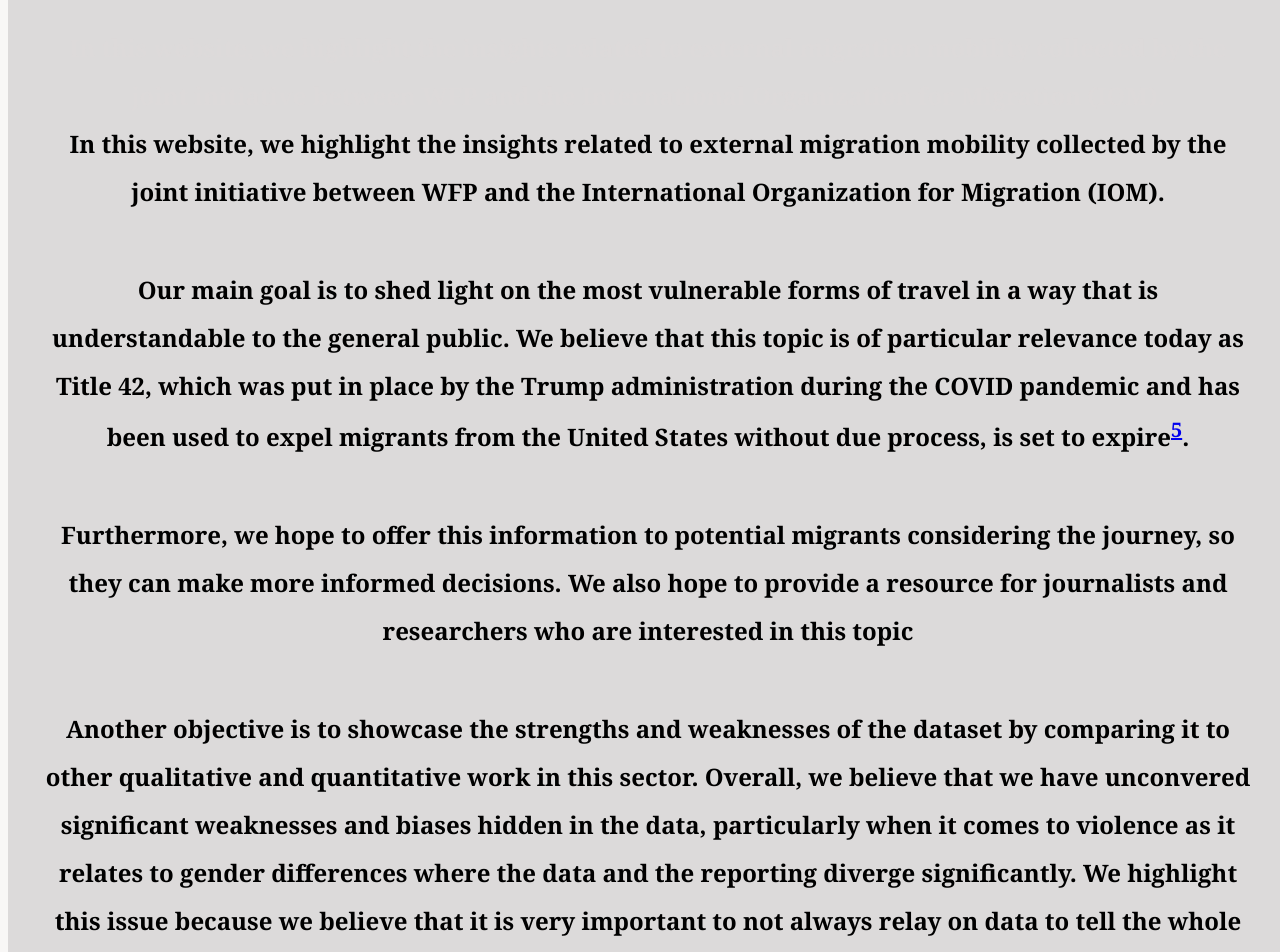
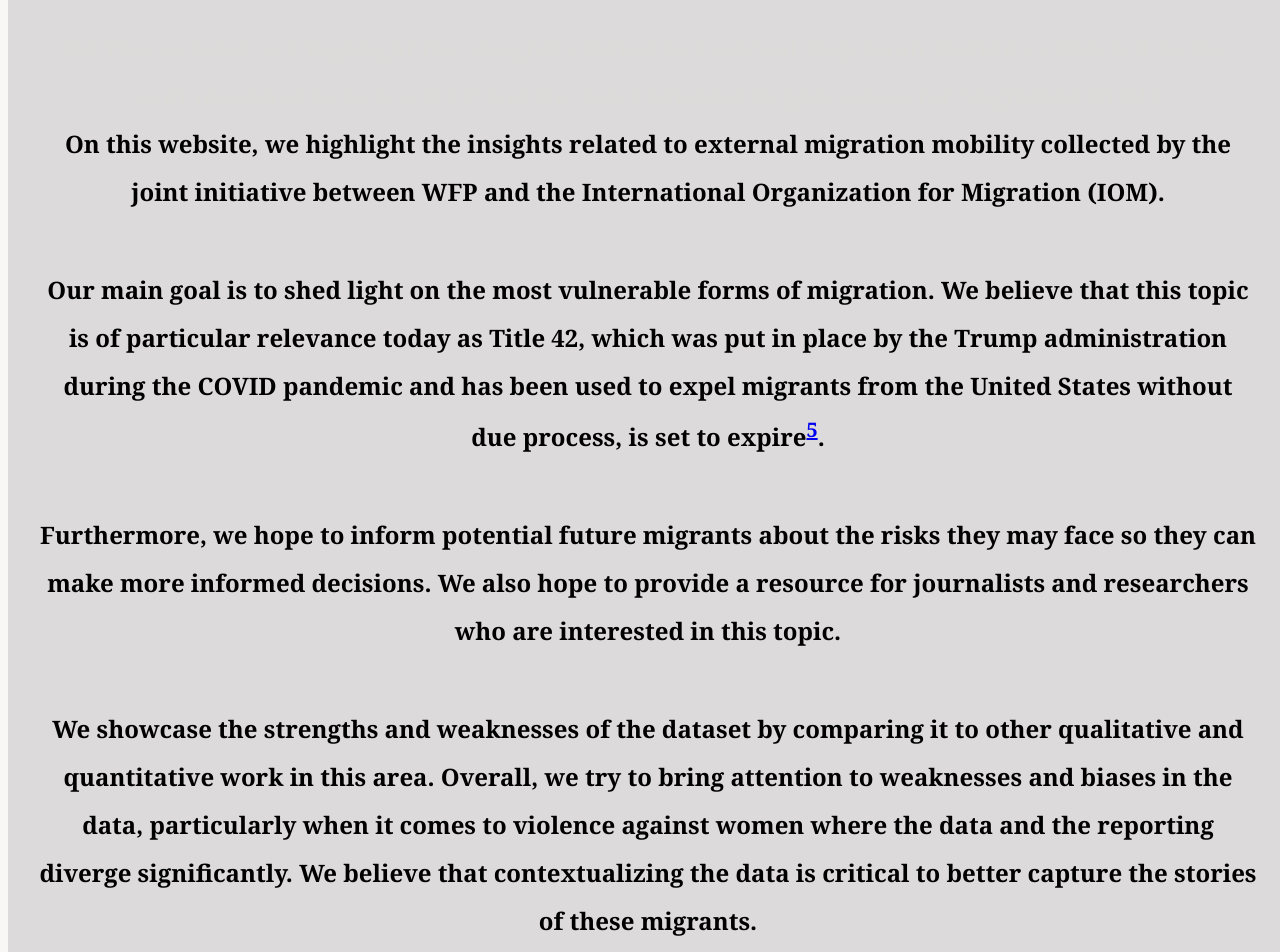
Before and after one commit to abell06/data_viz_migration, a SvelteKit app in the folder todomvc/: page /page9 in a window 1280 px wide. Shown: the part 2380-3332 px from the top of the page. Built offline with nearby package versions, Linux system fonts and the light colour scheme; a web font is replaced by a local one.

Commit message:
Final updates to narrative

```diff
--- a/todomvc/src/components/App_news.svelte
+++ b/todomvc/src/components/App_news.svelte
@@ -108,6 +108,7 @@
             <p use:fit={{min_size: 3, max_size: 30}} style="margin-top: 5px;"> According to the survey, women (20%) were less likely to report suffering from violence than men (27%).
               However, <strong>this statistic does not align with other studies, which report that 60% of women experience rape and sexual assault during migration</strong> <sup><a href="https://unu.edu/publications/articles/fleeing-to-mexico-for-safety-the-perilous-journey-for-migrant-women.html" target="_blank">2</a></sup>.
               This disparity could arise from the survey's methodology, which collected information from the migrant's family members. Migrants may be hesitant to share their traumatic experiences with their family members due to the stigma surrounding sexual violence.
+              This extra degree of seperation from the migrants could result in some types of violence being underreported.
 
             </p>
           </div>
@@ -123,11 +124,11 @@
 
             </h2>
 
-            <p use:fit={{min_size: 3, max_size: 30}}  style="margin-top: 5px"><strong>Natural hazards are increasingly becoming a motive for migration from central America.</strong><br>
-              In the Fall of 2020, two hurricanes (Eta and Iota) hit impoverished areas of Honduras in rapid succession, striking more than four million people across the nation — nearly half the population — and leveling entire neighborhoods.
-              This was right after a ruinous 5 year drought that drove many rural communities to bankruptcy. <sup><a href="https://www.nbcnews.com/news/latino/central-american-climate-migrants-face-countless-barriers-seeking-refu-rcna525" target="_blank">4</a></sup>
+            <p use:fit={{min_size: 3, max_size: 30}}  style="margin-top: 5px"><strong>Natural hazards are increasingly becoming a motive for migration from Central America.</strong><br>
+              In the Fall of 2020, two hurricanes (Eta and Iota) hit impoverished areas of Honduras in rapid succession, impacting nearly half the population (about 4 millions people) and leveling entire neighborhoods.
+              This was right after a ruinous 5-year drought that drove many rural communities to bankruptcy. <sup><a href="https://www.nbcnews.com/news/latino/central-american-climate-migrants-face-countless-barriers-seeking-refu-rcna525" target="_blank">4</a></sup>
                Many decided to migrate at that exact moment.
-               <strong>The abruptness meant many were underprepared and travelled with their children which slowed them down and made them easier targets for malicious actors</strong> <sup><a href="https://revistas.unal.edu.co/index.php/recs/article/view/95765/83853" target="_blank">1</a></sup>.
+               <strong>The abruptness meant they were underprepared and travelled with their children, making them easier targets for malicious actors</strong> <sup><a href="https://revistas.unal.edu.co/index.php/recs/article/view/95765/83853" target="_blank">1</a></sup>.
             </p>
           </div>
         </div>
@@ -141,8 +142,8 @@
             Migration companion
           </h2>
 
-          <p use:fit={{min_size: 3, max_size: 30}}  style="margin-top: 5px"><strong>Attempting to travel alone has many perils.</strong> It is easy to be targeted by cartels and human smugglers who are looking for desperate lost people.
-             This is why most people opt to either pay a coyote who know the lay of the land or join a migrant caravan
+          <p use:fit={{min_size: 3, max_size: 30}}  style="margin-top: 5px"><strong>Attempting to travel alone has many perils,</strong> particularly as cartels and human smugglers actively target migrants who are travelling alone.
+             Most people therefore opt to join a migrant caravan or pay a coyote who knows the lay of the land
              <sup><a href="https://revistas.unal.edu.co/index.php/recs/article/view/95765/83853" target="_blank">1</a></sup>.
           </p>
         </div>
@@ -160,9 +161,12 @@
         </h2>
 
         <p use:fit={{min_size: 3, max_size: 30}} style="margin-top: 5px">
-          <strong>Migrant caravans have become more popular in recent years because they are perceived as a cheaper and safer option of travel, especially for women and children.</strong><br>
-          The idea is that by traveling in groups with the same objective, the solidarity among the migrants would protect them. The reality was far from this.
-          <strong>Many of the people who joined the caravans were people who would not have migrated through other traditional means such as women with children who are particularly vulnerable during the journey</strong> <sup><a href="https://revistas.unal.edu.co/index.php/recs/article/view/95765/83853" target="_blank">1</a></sup>.
+          <strong>Migrant caravans have become more popular in recent years because they are perceived as a cheaper and safer option of travel, especially for women and children who would not have migrated through other means.</strong> <sup><a href="https://revistas.unal.edu.co/index.php/recs/article/view/95765/83853" target="_blank">1</a></sup>
+          <br>
+
+           By traveling in groups who share a common objective, migrants hope that the they will be better protected from external threats.
+
+
       </p>
 
 
@@ -182,8 +186,8 @@
           <p use:fit={{min_size: 3, max_size: 30}}  style="margin-top: 5px">
             On the ground however the reality is much more complex and hazardous. The caravans are not a compact and tight knit organized group of people as hoped.
             Instead, many of the most vulnearable migrants who move slower, particularly those with children, are left behind.
-            Human traffickers know this and follow the caravan to seize opportunities to target and pick off these most vulnearable migrants.
-            These human traffickers then submit these kidnapped migrants to forced labor or hold them for a ransom.
+            Human traffickers exploit this fact and follow the caravan to target and pick off these most vulnearable migrants.
+            They then submit the kidnapped migrants to forced labor or hold them for ransom.
             <br>
             In addition, sexual assault is pervasive inside the caravans themselves, where there is little police oversight and it is easy for the assaulters to blend back into the crowds
 
@@ -197,8 +201,8 @@
       <div class="container text-sizing" style="background-color:#bbd4bc">
         <div style={parent_style}>
           <p use:fit={{min_size: 3, max_size: 30}}  style="margin-top: 50px;">
-            In this section we allow the user to interact with the data by reviewing the different risk factors and how they relate to each other across different travel conditions. Please select one
-            of the violence type and one of the comparators to view the bar chart. We arrange this data in descending order of risk.
+            In this section we invite you to interact with the data by reviewing the different risk factors and how they relate to each other. Please select one
+            of the violence types and one of the comparators to view the bar chart. We arrange this data in descending order of risk.
             You can view the category of each bar by hovering over them.
           </p>
         </div>
@@ -310,25 +314,25 @@
 <div class='bookend' style="background-color: #dcdada; padding: 0px;">
 <body style="background-color: #dcdada;">
   <main style="padding: 30px;">
-        <h4 style="margin-top: 0px; color: #dddada;">In this website, we highlight the insights related to external migration mobility collected by the joint initiative between WFP and the International Organization for Migration (IOM).</h4>
+        <h4 style="margin-top: 0px; color: #dddada;">On this website, we highlight the insights related to external migration mobility collected by the joint initiative between WFP and the International Organization for Migration (IOM).</h4>
 
-        <h4 style="margin-top: 0px">In this website, we highlight the insights related to external migration mobility collected by the joint initiative between WFP and the International Organization for Migration (IOM).
+        <h4 style="margin-top: 0px">On this website, we highlight the insights related to external migration mobility collected by the joint initiative between WFP and the International Organization for Migration (IOM).
         </h4>
 
-          <h4 style="margin-top: 50px">Our main goal is to shed light on the most vulnerable forms of travel in a way that is understandable to the general public.
+          <h4 style="margin-top: 50px">Our main goal is to shed light on the most vulnerable forms of migration.
             We believe that this topic is of particular relevance today as Title 42, which was put in place by the
             Trump administration during the COVID pandemic and has been used to expel migrants from the United States without due process, is set to expire<sup><a href="https://www.wola.org/2023/05/weekly-u-s-mexico-border-update-title-42-ends/" target="_blank">5</a></sup>.
           </h4>
 
-          <h4 style="margin-top: 50px">Furthermore, we hope to offer this information to potential migrants considering the journey, so they can make more informed decisions.
-            We also hope to provide a resource for journalists and researchers who are interested in this topic
+          <h4 style="margin-top: 50px">Furthermore, we hope to inform potential future migrants about the risks they may face so they can make more informed decisions.
+            We also hope to provide a resource for journalists and researchers who are interested in this topic.
           </h4>
-          <h4 style="margin-top: 50px;">Another objective is to showcase the strengths and weaknesses of the dataset by comparing it to other qualitative and quantitative work in this sector.
-            Overall, we believe that we have unconvered significant weaknesses and biases hidden in the data, particularly when it comes to violence as it relates to gender differences where the data
-            and the reporting diverge significantly. We highlight this issue because we believe that it is very important to not always relay on data to tell the whole story.
+          <h4 style="margin-top: 50px;">We showcase the strengths and weaknesses of the dataset by comparing it to other qualitative and quantitative work in this area.
+            Overall, we try to bring attention to weaknesses and biases in the data, particularly when it comes to violence against women where the data
+            and the reporting diverge significantly. We believe that contextualizing the data is critical to better capture the stories of these migrants.
           </h4>
           <h4 style="margin-top: 50px; margin-bottom: 50px;" >
-            If you have been moved by these data points and stories,
+            If you are moved by these data points and stories,
             <a href="https://www.house.gov/representatives/find-your-representative">we urge you to contact your representatives</a> and ask them to support policies that protect these migrants.
           </h4>
 
```
